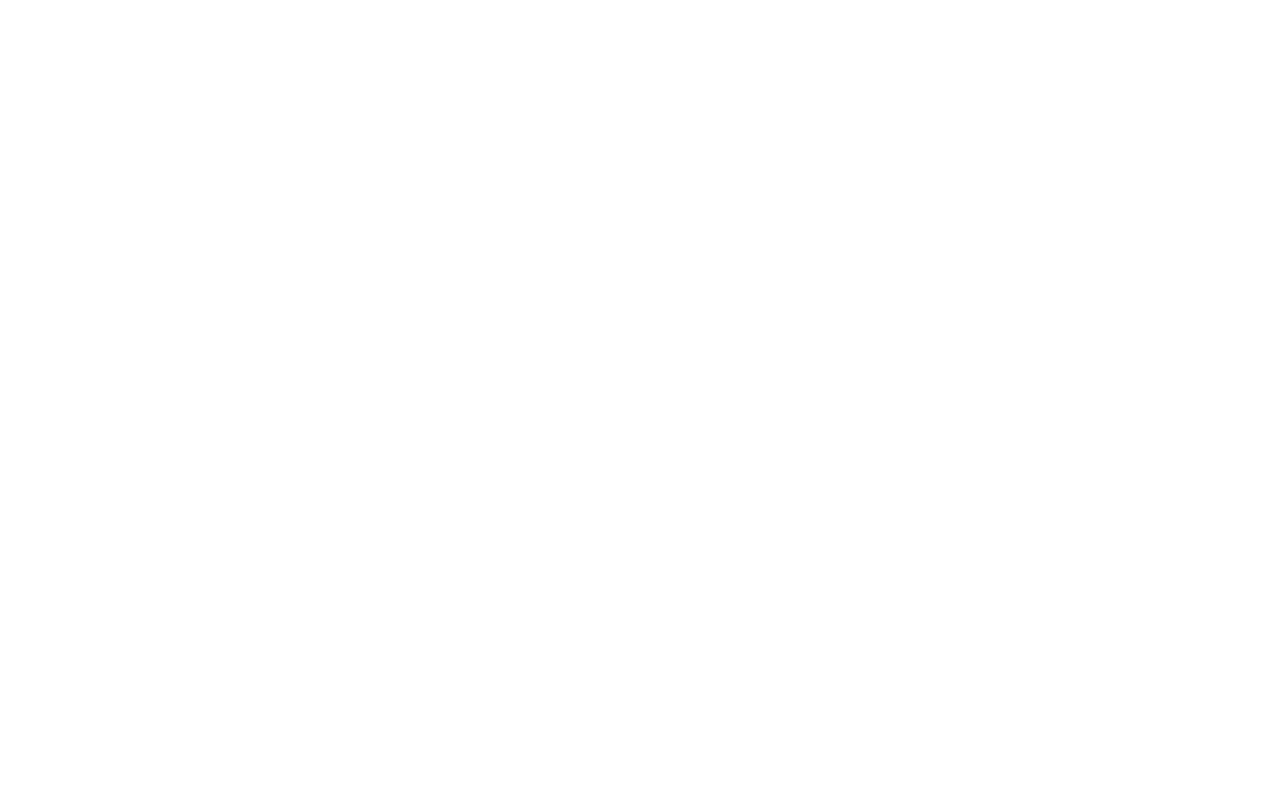
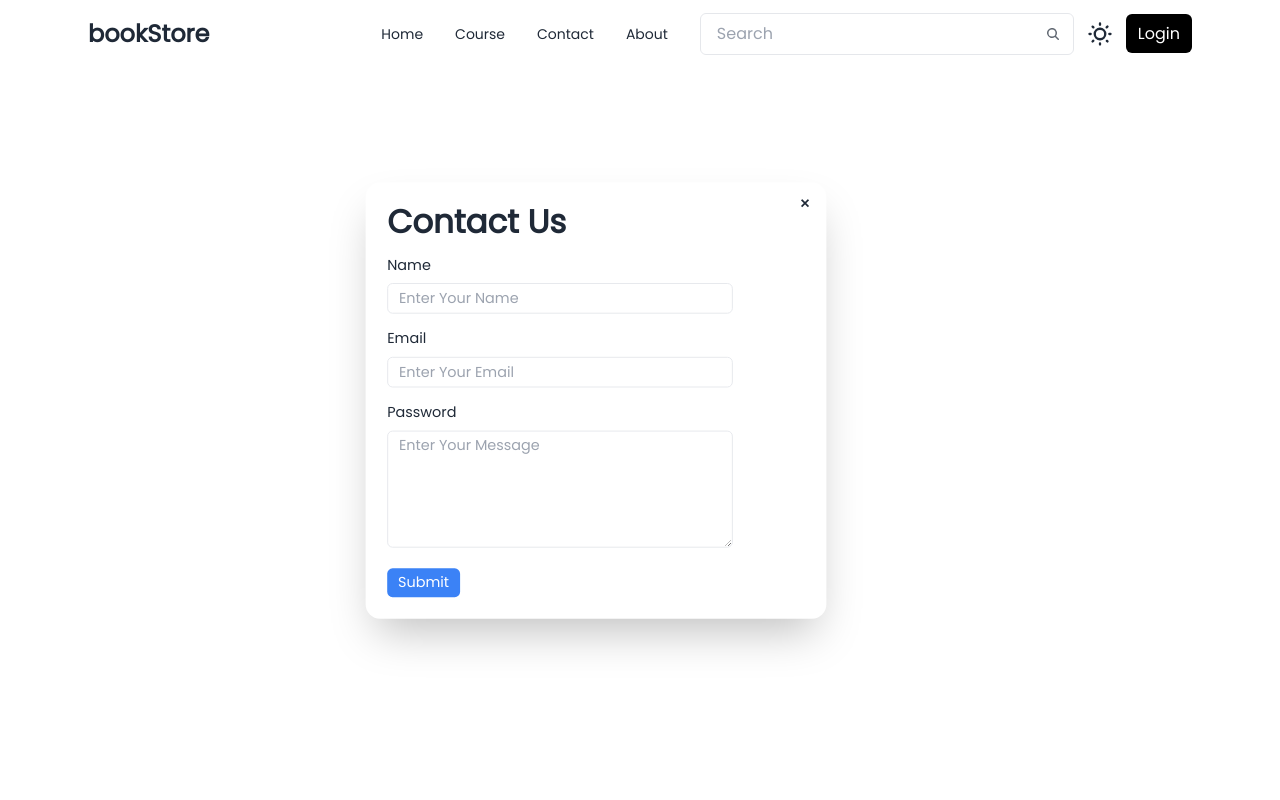
Before and after one commit to shubhamdsk/BookStore-React-Project, a React (Vite) app: page /contact in a window 1280 px wide. Before the commit this address had no page. Shown: the top 800 px of the page. Built offline with nearby package versions, Linux system fonts and the light colour scheme.

Commit message:
BookStore - Frontend Completed

```diff
--- a/package.json
+++ b/package.json
@@ -10,8 +10,11 @@
     "preview": "vite preview"
   },
   "dependencies": {
+    "axios": "^1.6.8",
     "react": "^18.2.0",
     "react-dom": "^18.2.0",
+    "react-hook-form": "^7.51.3",
+    "react-hot-toast": "^2.4.1",
     "react-router-dom": "^6.22.3",
     "react-slick": "^0.30.2",
     "slick-carousel": "^1.8.1"
--- a/src/App.jsx
+++ b/src/App.jsx
@@ -1,6 +1,8 @@
 import Home from "./home/Home";
 import { Route, Routes } from "react-router-dom";
 import Courses from "./home/courses/Courses";
+import Signup from "./Components/Signup";
+import Contacts from "./home/contact/Contacts";
 function App() {
   return (
     <>
@@ -8,6 +10,8 @@ function App() {
         <Routes>
           <Route path="/" element={<Home />}></Route>
           <Route path="/course" element={<Courses />}></Route>
+          <Route path="/signup" element={<Signup />}></Route>
+          <Route path="/contact" element={<Contacts />}></Route>
         </Routes>
       </div>
     </>
--- /dev/null
+++ b/src/Components/Contact.jsx
@@ -0,0 +1,94 @@
+import React from "react";
+import { Link } from "react-router-dom";
+import Login from "./Login";
+import { useForm } from "react-hook-form";
+
+const Contact = () => {
+  const {
+    register,
+    handleSubmit,
+    formState: { errors },
+  } = useForm();
+  const onSubmit = (data) => console.log(data);
+
+  return (
+    <>
+      <div className="flex h-screen items-center justify-center">
+        <div className=" w-[600px] ">
+          <div className="modal-box">
+            <form onSubmit={handleSubmit(onSubmit)} method="dialog">
+              {/* if there is a button in form, it will close the modal */}
+              <Link
+                to="/"
+                className="btn btn-sm btn-circle btn-ghost absolute right-2 top-2"
+              >
+                ✕
+              </Link>
+
+              <h3 className="font-bold text-4xl">Contact Us</h3>
+              {/* Name */}
+              <div className="mt-4 space-y-2">
+                <span>Name</span> <br />
+                <input
+                  type="text"
+                  placeholder="Enter Your Name"
+                  className="w-96 px-3 py-1 border rounded-md outline-none"
+                  {...register("Name", { required: true })}
+                />
+                <br />
+                {errors.Name && (
+                  <span className="text-sm text-red-500">
+                    This field is required
+                  </span>
+                )}
+              </div>
+
+              {/* Email */}
+              <div className="mt-4 space-y-2">
+                <span>Email</span> <br />
+                <input
+                  type="email"
+                  placeholder="Enter Your Email"
+                  className="w-96 px-3 py-1 border rounded-md outline-none"
+                  {...register("email", { required: true })}
+                />
+                <br />
+                {errors.email && (
+                  <span className="text-sm text-red-500">
+                    This field is required
+                  </span>
+                )}
+              </div>
+
+              {/* Message */}
+              <div className="mt-4 space-y-2">
+                <span>Password</span> <br />
+                <textarea
+                  rows="5"
+                  cols="20"
+                  placeholder="Enter Your Message"
+                  className="w-96 px-3 py-1 border rounded-md outline-none"
+                  {...register("password", { required: true })}
+                />
+                <br />
+                {errors.password && (
+                  <span className="text-sm text-red-500">
+                    This field is required
+                  </span>
+                )}
+              </div>
+              {/* Button */}
+              <div className="flex justify-start mt-4">
+                <button className="bg-blue-500 text-white rounded-md px-3 py-1  hover:bg-blue-700 duration-200">
+                  Submit
+                </button>
+              </div>
+            </form>
+          </div>
+        </div>
+      </div>
+    </>
+  );
+};
+
+export default Contact;
--- a/src/Components/Login.jsx
+++ b/src/Components/Login.jsx
@@ -1,55 +1,85 @@
 import React from "react";
+import { Link } from "react-router-dom";
+import { useForm } from "react-hook-form";
 
-const Login = () => {
+function Login() {
+  const {
+    register,
+    handleSubmit,
+    formState: { errors },
+  } = useForm();
+  const onSubmit = (data) => console.log(data);
+
   return (
     <div>
       <dialog id="my_modal_3" className="modal">
         <div className="modal-box">
-          <form method="dialog">
+          <form onSubmit={handleSubmit(onSubmit)} method="dialog">
             {/* if there is a button in form, it will close the modal */}
-            <button className="btn btn-sm btn-circle btn-ghost absolute right-2 top-2">
+            <Link
+              to="/"
+              className="btn btn-sm btn-circle btn-ghost absolute right-2 top-2"
+              onClick={() => document.getElementById("my_modal_3").close()}
+            >
               ✕
-            </button>
-          </form>
+            </Link>
+
             <h3 className="font-bold text-lg">Login</h3>
             {/* Email */}
             <div className="mt-4 space-y-2">
-            <span>Email</span> <br />
+              <label>Email</label> {/* Added label for accessibility */}
+              <br />
               <input
                 type="email"
-              placeholder="Enter Your Email"
+                placeholder="Enter your email"
                 className="w-80 px-3 py-1 border rounded-md outline-none"
+                {...register("email", { required: true })}
               />
+              <br />
+              {errors.email && (
+                <span className="text-sm text-red-500">
+                  This field is required
+                </span>
+              )}
+            </div>
+            {/* password */}
+            <div className="mt-4 space-y-2">
+              <label>Password</label> {/* Added label for accessibility */}
+              <br />
+              <input
+                type="password"
+                placeholder="Enter your password"
+                className="w-80 px-3 py-1 border rounded-md outline-none"
+                {...register("password", { required: true })}
+              />
+              <br />
+              {errors.password && (
+                <span className="text-sm text-red-500">
+                  This field is required
+                </span>
+              )}
             </div>
 
-          {/* Password */}
-          <div className="mt-4 space-y-2">
-            <span>Password</span> <br />
-            <input
-              type="password"
-              placeholder="Enter Your Password"
-              className="w-80 px-3 py-1 border rounded-md outline-none"
-            />
-          </div>
             {/* Button */}
-          <div className="flex justify-around mt-4">
+            <div className="flex justify-around mt-6">
               <button className="bg-pink-500 text-white rounded-md px-3 py-1 hover:bg-pink-700 duration-200">
                 Login
               </button>
               <p>
-              Not Registered ?
-              <span
-                className="underline
-               text-blue-600 cursor-pointer"
+                Not registered?{" "}
+                <Link
+                  to="/signup"
+                  className="underline text-blue-500 cursor-pointer"
                 >
-                SignUp
-              </span>
+                  Signup
+                </Link>{" "}
               </p>
             </div>
+          </form>
         </div>
       </dialog>
     </div>
   );
-};
+}
 
 export default Login;
--- a/src/Components/Navbar.jsx
+++ b/src/Components/Navbar.jsx
@@ -41,7 +41,7 @@ function Navbar() {
         <a href="/course">Course</a>
       </li>
       <li>
-        <a>Contact</a>
+        <a href="/contact">Contact</a>
       </li>
       <li>
         <a>About</a>
@@ -53,7 +53,7 @@ function Navbar() {
       <div
         className={` max-w-screen-2xl container mx-auto md:px-20 px-4 dark:bg-slate-800 dark:text-white fixed top-0 left-0 right-0 z-50 ${
           sticky
-            ? "sticky-navbar shadow-md bg-base-200 dark:bg-slate-700 dark:text-white duration-300 transition-all ease-in-out"
+            ? "sticky-navbar shadow-md bg-base-200 dark:bg-slate-600 dark:text-white duration-300 transition-all ease-in-out"
             : ""
         }`}
       >
--- /dev/null
+++ b/src/Components/Signup.jsx
@@ -0,0 +1,106 @@
+import React from "react";
+import { Link } from "react-router-dom";
+import Login from "./Login";
+import { useForm } from "react-hook-form";
+
+const Signup = () => {
+  const {
+    register,
+    handleSubmit,
+    formState: { errors },
+  } = useForm();
+  const onSubmit = (data) => console.log(data);
+
+  return (
+    <>
+      <div className="flex h-screen items-center justify-center">
+        <div className=" w-[600px] ">
+          <div className="modal-box">
+            <form onSubmit={handleSubmit(onSubmit)} method="dialog">
+              {/* if there is a button in form, it will close the modal */}
+              <Link
+                to="/"
+                className="btn btn-sm btn-circle btn-ghost absolute right-2 top-2"
+              >
+                ✕
+              </Link>
+
+              <h3 className="font-bold text-lg">SignUp</h3>
+              {/* Name */}
+              <div className="mt-4 space-y-2">
+                <span>Name</span> <br />
+                <input
+                  type="text"
+                  placeholder="Enter Your Name"
+                  className="w-80 px-3 py-1 border rounded-md outline-none"
+                  {...register("Name", { required: true })}
+                />
+                <br />
+                {errors.Name && (
+                  <span className="text-sm text-red-500">
+                    This field is required
+                  </span>
+                )}
+              </div>
+
+              {/* Email */}
+              <div className="mt-4 space-y-2">
+                <span>Email</span> <br />
+                <input
+                  type="email"
+                  placeholder="Enter Your Email"
+                  className="w-80 px-3 py-1 border rounded-md outline-none"
+                  {...register("email", { required: true })}
+                />
+                <br />
+                {errors.email && (
+                  <span className="text-sm text-red-500">
+                    This field is required
+                  </span>
+                )}
+              </div>
+
+              {/* Password */}
+              <div className="mt-4 space-y-2">
+                <span>Password</span> <br />
+                <input
+                  type="password"
+                  placeholder="Enter Your Password"
+                  className="w-80 px-3 py-1 border rounded-md outline-none"
+                  {...register("password", { required: true })}
+                />
+                <br />
+                {errors.password && (
+                  <span className="text-sm text-red-500">
+                    This field is required
+                  </span>
+                )}
+              </div>
+              {/* Button */}
+              <div className="flex justify-around mt-4">
+                <button className="bg-pink-500 text-white rounded-md px-3 py-1  hover:bg-pink-700 duration-200">
+                  SignUp
+                </button>
+                <p className="text-xl">
+                  Have Account ?
+                  <button
+                    className="underline
+           text-blue-600 cursor-pointer"
+                    onClick={() =>
+                      document.getElementById("my_modal_3").showModal()
+                    }
+                  >
+                    Login
+                  </button>{" "}
+                  <Login />
+                </p>
+              </div>
+            </form>
+          </div>
+        </div>
+      </div>
+    </>
+  );
+};
+
+export default Signup;
--- /dev/null
+++ b/src/home/contact/Contacts.jsx
@@ -0,0 +1,18 @@
+import React from "react";
+import Navbar from "../../Components/Navbar";
+import Contact from "../../Components/Contact";
+import Footer from "../../Components/Footer";
+
+const Contacts = () => {
+  return (
+    <div>
+      <Navbar />
+      <div className="min-h-screen">
+        <Contact />
+      </div>
+      <Footer />
+    </div>
+  );
+};
+
+export default Contacts;
```
Also changed, not shown: 1 other file (tests, documents, lock files or other folders). Lines whose indentation alone changed are shown as unchanged.
